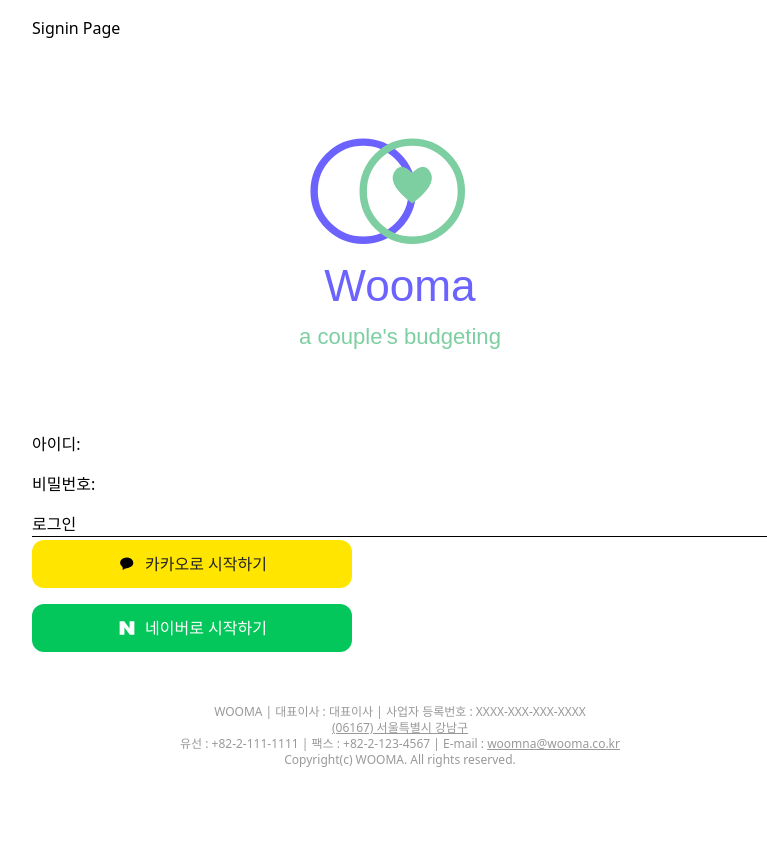
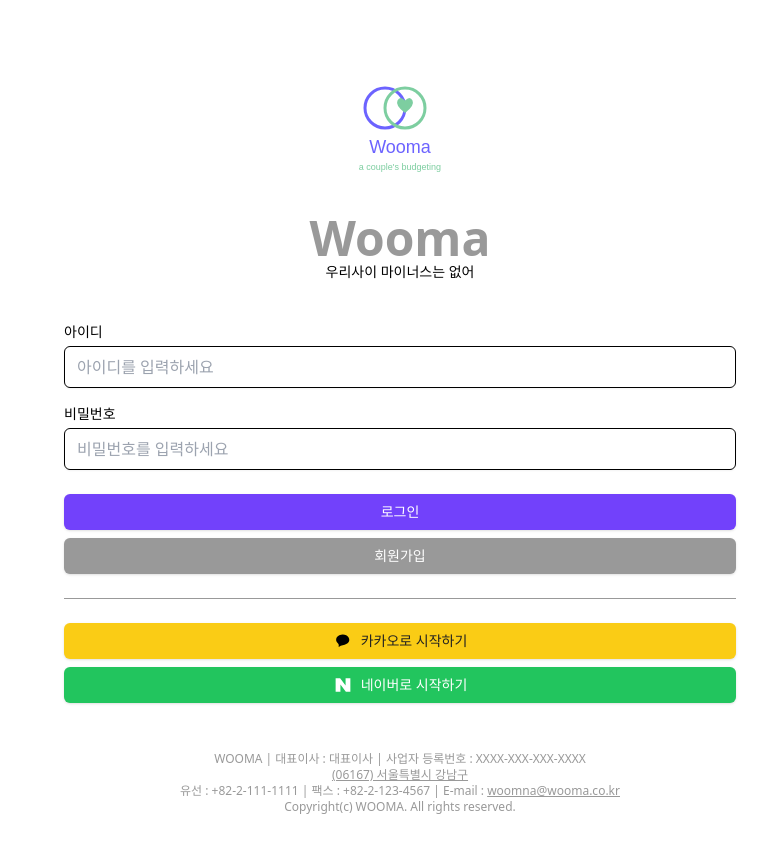
Before and after one commit to taewonnn/Wooma, a React (Vite) app: page /signIn in a window 1280 px wide. Shown: the whole page, without its empty margins (240-1007 px from the left). Before the commit the page ends 800 px from the top, so only its background shows below. Built offline with nearby package versions, Linux system fonts and the light colour scheme; no server answers.

Commit message:
feat: 로그인 페이지

```diff
--- a/src/pages/SignIn.tsx
+++ b/src/pages/SignIn.tsx
@@ -9,8 +9,11 @@ import {
 import Button from '../components/common/button/Button';
 import Img from '../components/common/img/Img';
 import { v4 as uuidv4 } from 'uuid';
+import { useNavigate } from 'react-router-dom';
 
 export default function SignIn() {
+  const navigate = useNavigate();
+
   /** 카카오 로그인 */
   const handleKakaoLogin = () => {
     const kakaoAuthUrl = `https://kauth.kakao.com/oauth/authorize?client_id=${KAKAO_CLIENT_ID}&redirect_uri=${KAKAO_REDIRECT_URI}&response_type=code`;
@@ -35,55 +38,80 @@ export default function SignIn() {
   };
 
   return (
-    <>
-      <p>Signin Page</p>
-      <Img src="logo.svg" />
+    <div className="mx-auto rounded-lg bg-white p-8  w-full">
+      <div className="mb-10 text-center">
+        <Img src="logo.svg" className="mx-auto" alt="Logo" />
+        <h1 className="mt-4 text-5xl font-semibold text-gray">Wooma</h1>
+        <p className="text-sm text-gray-500">우리사이 마이너스는 없어</p>
+      </div>
 
       <form onSubmit={handleSubmit(onValid)} className="w-full">
-        <div className="flex justify-start mt-4 mb-4">
-          <label htmlFor="username">아이디: </label>
+        <div className="mb-4">
+          <label htmlFor="username" className="block text-sm font-medium text-gray-700">
+            아이디
+          </label>
           <input
-            {...register('username', { required: '아이디 입력해주세요' })}
+            {...register('username', { required: '아이디를 입력해주세요' })}
+            className="mt-1 w-full rounded-md border border-gray-300 px-3 py-2 shadow-sm "
             type="text"
             name="username"
             id="username"
+            placeholder="아이디를 입력하세요"
           />
         </div>
 
-        <div className="flex justify-start mt-4 mb-4">
-          <label htmlFor="password">비밀번호: </label>
+        <div className="mb-6">
+          <label htmlFor="password" className="block text-sm font-medium text-gray-700">
+            비밀번호
+          </label>
           <input
-            {...register('password', { required: '비밀번호 입력해주세요' })}
-            type="text"
+            {...register('password', { required: '비밀번호를 입력해주세요' })}
+            className="mt-1 w-full rounded-md border border-gray-300 px-3 py-2 shadow-sm"
+            type="password"
             name="password"
             id="password"
+            placeholder="비밀번호를 입력하세요"
           />
         </div>
 
-        <button>로그인</button>
-        <hr />
+        <div className="flex flex-col gap-2">
+          <Button
+            type="submit"
+            className="w-full rounded-md bg-main px-4 py-2 text-sm font-medium text-white shadow"
+          >
+            로그인
+          </Button>
+          <Button
+            type="button"
+            className="w-full rounded-md bg-gray px-4 py-2 text-sm font-medium text-white shadow"
+            onClick={() => {
+              navigate('/signup');
+            }}
+          >
+            회원가입
+          </Button>
+        </div>
       </form>
 
-      <div className="mb-8 flex w-full max-w-xs flex-col gap-4">
-        {/** 카카오 */}
+      <hr className="my-6 border-gray" />
+
+      <div className="flex flex-col gap-2">
         <Button
-          className="flex items-center justify-center gap-2 rounded-[12px] bg-kakaoYellow px-5 py-3"
           onClick={handleKakaoLogin}
+          className="flex items-center justify-center gap-2 rounded-md bg-yellow-400 px-4 py-2 shadow"
         >
-          <Img src="guest/kakao_logo.svg" alt="kakao" className="h-[20px] w-[20px]" />
-          <span className="text-base text-black">카카오로 시작하기</span>
+          <Img src="guest/kakao_logo.svg" alt="Kakao" className="h-5 w-5" />
+          <span className="text-sm font-medium text-black">카카오로 시작하기</span>
         </Button>
 
-        {/** 네이버 */}
         <Button
           onClick={handleNaverLogin}
-          className="flex w-full items-center justify-center gap-2 rounded-[12px] bg-naverGreen px-5 py-3"
+          className="flex items-center justify-center gap-2 rounded-md bg-green-500 px-4 py-2 shadow"
         >
-          <Img src="guest/naver_logo.svg" alt="naver" className="h-[20px] w-[20px]" />
-          <span className="text-base text-white">네이버로 시작하기</span>
+          <Img src="guest/naver_logo.svg" alt="Naver" className="h-5 w-5" />
+          <span className="text-sm font-medium text-white">네이버로 시작하기</span>
         </Button>
-        {/** 구글 */}
       </div>
-    </>
+    </div>
   );
 }
```
